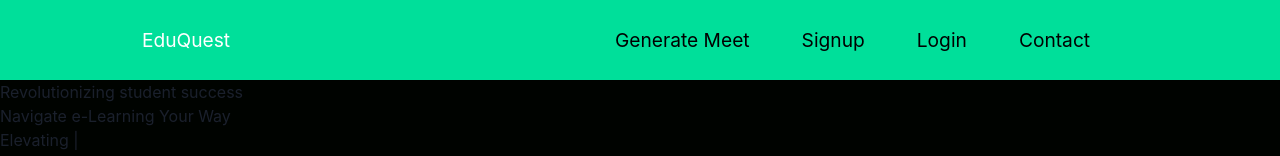
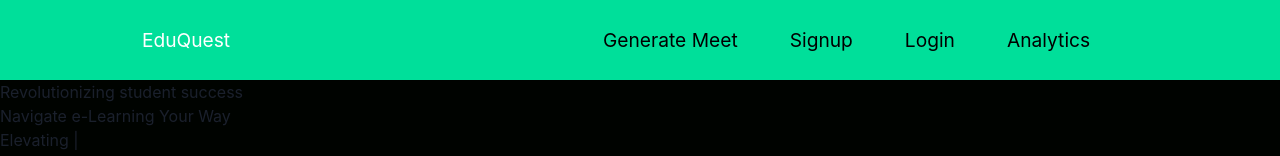
Before and after one commit to ShaunFernandes22/HackFusion, a React (Vite) app in the folder frontend/: page / in a window 1280 px wide. Shown: the top 156 px of the page. Built offline with nearby package versions, Linux system fonts and the light colour scheme.

Commit message:
minor fix: navigating

```diff
--- a/frontend/src/App.jsx
+++ b/frontend/src/App.jsx
@@ -1,5 +1,4 @@
-import { useState } from "react";
-import { Routes, Route, BrowserRouter } from "react-router-dom";
+import { Routes, Route} from "react-router-dom";
 import Landing from "./pages/Landing";
 import Form from "./components/Form";
 import RoomPage from "./pages/room/RoomPage";
@@ -7,7 +6,7 @@ import Signup from "./pages/signup/Signup";
 import Signin from "./pages/signin/Signin";
 import Navbar from "./components/Navbar";
 import "./App.css";
-import Cards from "./components/Cards";
+import Charts from "./components/Charts";
 
 function App() {
   return (
@@ -17,7 +16,7 @@ function App() {
         <Route path="/" element={<Landing />} />
         <Route path="/meeting" element={<Form />} />
         <Route path="/room/:roomId" element={<RoomPage />} />
-        <Route path="/analytics" element={<Cards />} />
+        <Route path="/analytics" element={<Charts />} />
         <Route path="/signup" element={<Signup />} />
         <Route path="/signin" element={<Signin />} />
       </Routes>
--- a/frontend/src/components/Card.jsx
+++ b/frontend/src/components/Card.jsx
@@ -1,5 +1,4 @@
 import React from 'react';
-import BarGraph from './charts/BarGraph';
 
 const Card = ({children}) => {
   return (
--- a/frontend/src/components/Cards.jsx
+++ b/frontend/src/components/Charts.jsx
@@ -3,16 +3,15 @@ import Card from './Card';
 import BarGraph from './charts/BarGraph';
 import LineGraph from './charts/LineGraph';
 
-const Cards = () => {
+const Charts = () => {
   return (
     <div className='w-full h-full py-2 px-4'>
       <div className='max-w-[1400px] mx-auto grid md:grid-cols-3 gap-8'>
         <Card> <BarGraph/> </Card>
         <Card> <LineGraph/> </Card>
-        <Card/>
       </div>
     </div>
   );
 };
 
-export default Cards;
+export default Charts;
--- a/frontend/src/components/NavItems.js
+++ b/frontend/src/components/NavItems.js
@@ -15,8 +15,8 @@ const menuItems = [
     cName: "nav-links",
   },
   {
-    title: "Contact",
-    path: "/contact",
+    title: "Analytics",
+    path: "/analytics",
     cName: "nav-links",
   },
 ];
```
